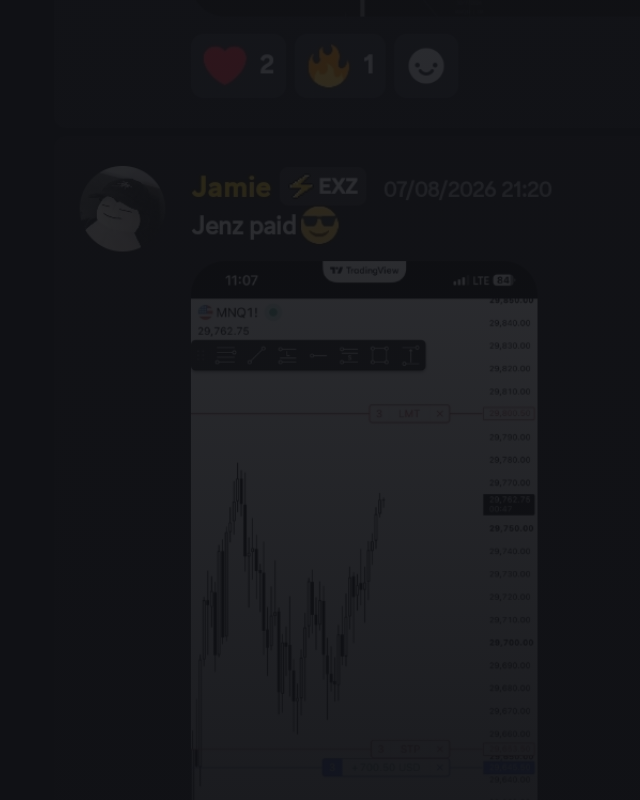
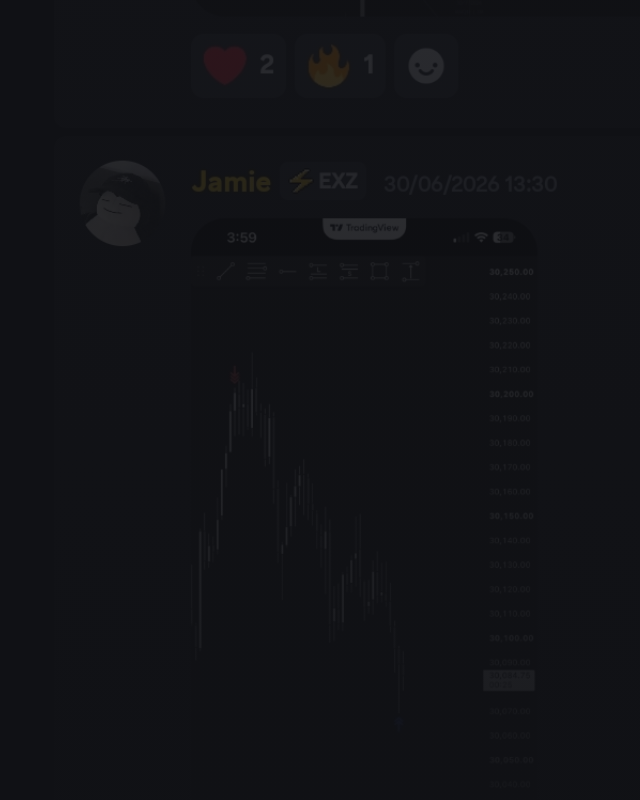
Before and after one commit to w1mayankz/Executionz, a React (Create React App) app: page / in a window 1280 px wide. Shown: the part 9320-10120 px from the top of the page, without its empty margins (202-842 px from the left). Built offline with nearby package versions, Linux system fonts and the light colour scheme.

Commit message:
Update App.js

```diff
--- a/src/App.js
+++ b/src/App.js
@@ -576,7 +576,7 @@ export default function App() {
                     className="w-full h-auto rounded-xl object-cover"
                   />
                   <img
-                    src="/jamie3.jpg"
+                    src="/jamie.jpg"
                     alt="testimonial image"
                     className="w-full h-auto rounded-xl object-cover"
                   />
```
